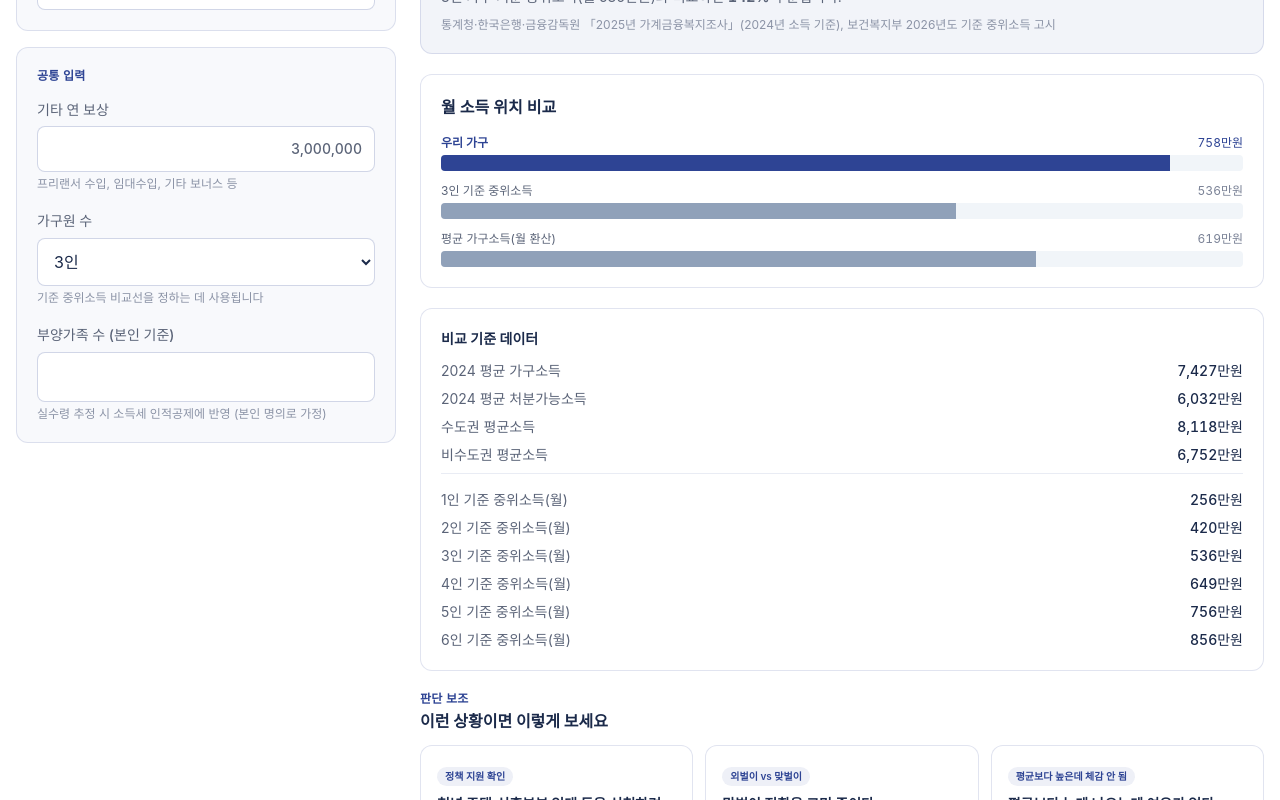
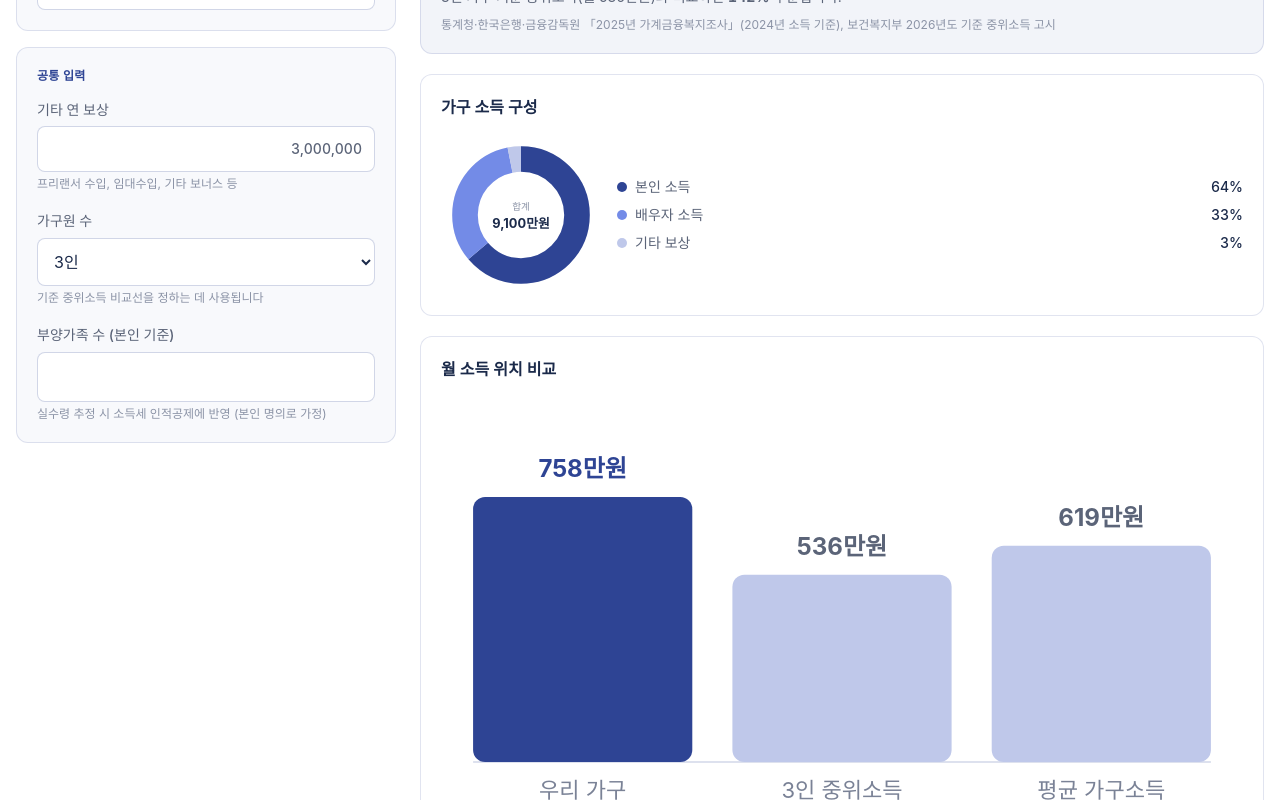
Before and after one commit to parkdane/pay-calc, a Next.js app: page /calc/household-income in a window 1280 px wide. Shown: the part 800-1600 px from the top of the page. Built offline with nearby package versions, Linux system fonts and the light colour scheme; a web font is replaced by a local one.

Commit message:
household-income: 소득구성 도넛차트, 위치비교 막대그래프 추가

```diff
--- a/components/HouseholdIncomeCalc.tsx
+++ b/components/HouseholdIncomeCalc.tsx
@@ -81,8 +81,6 @@ export default function HouseholdIncomeCalc() {
       vsMedian,
     };
   }, [mySalary, myBonus, spouseSalary, spouseBonus, otherIncome, householdSize, dependents]);
-
-  const chartMax = Math.max(result.monthlyTotal, MEDIAN_INCOME_2026[4]) * 1.1;
 
   return (
     <div className="mx-auto max-w-[1280px] px-4">
@@ -191,38 +189,28 @@ export default function HouseholdIncomeCalc() {
             </p>
           </div>
 
+          {/* 소득 구성 (도넛차트) */}
+          <div className="rounded-xl border border-[rgba(46,68,148,0.14)] bg-white p-5">
+            <p className="mb-4 font-semibold text-[#1B2A4A]">가구 소득 구성</p>
+            <IncomeDonut
+              segments={[
+                { label: "본인 소득", value: result.myAnnual, color: "#2E4494" },
+                { label: "배우자 소득", value: result.spouseAnnual, color: "#738BE7" },
+                { label: "기타 보상", value: otherIncome, color: "#BFC8EA" },
+              ]}
+            />
+          </div>
+
           {/* 월 소득 위치 비교 (차트) */}
           <div className="rounded-xl border border-[rgba(46,68,148,0.14)] bg-white p-5">
             <p className="font-semibold text-[#1B2A4A]">월 소득 위치 비교</p>
-            <div className="mt-4 space-y-3">
-              <div>
-                <div className="mb-1 flex justify-between text-xs">
-                  <span className="font-bold text-[#2E4494]">우리 가구</span>
-                  <span className="tabular-nums text-[#2E4494]">{manwon(result.monthlyTotal)}</span>
-                </div>
-                <div className="h-4 w-full overflow-hidden rounded bg-slate-100">
-                  <div className="h-full bg-[#2E4494]" style={{ width: `${Math.min((result.monthlyTotal / chartMax) * 100, 100)}%` }} />
-                </div>
-              </div>
-              <div>
-                <div className="mb-1 flex justify-between text-xs">
-                  <span className="text-[#5B6478]">{householdSize}인 기준 중위소득</span>
-                  <span className="tabular-nums text-[#7A8296]">{manwon(result.medianIncome)}</span>
-                </div>
-                <div className="h-4 w-full overflow-hidden rounded bg-slate-100">
-                  <div className="h-full bg-slate-400" style={{ width: `${(result.medianIncome / chartMax) * 100}%` }} />
-                </div>
-              </div>
-              <div>
-                <div className="mb-1 flex justify-between text-xs">
-                  <span className="text-[#5B6478]">평균 가구소득(월 환산)</span>
-                  <span className="tabular-nums text-[#7A8296]">{manwon(AVG_HOUSEHOLD_INCOME / 12)}</span>
-                </div>
-                <div className="h-4 w-full overflow-hidden rounded bg-slate-100">
-                  <div className="h-full bg-slate-400" style={{ width: `${(AVG_HOUSEHOLD_INCOME / 12 / chartMax) * 100}%` }} />
-                </div>
-              </div>
-            </div>
+            <PositionBarChart
+              bars={[
+                { label: "우리 가구", value: result.monthlyTotal, highlight: true },
+                { label: `${householdSize}인 중위소득`, value: result.medianIncome },
+                { label: "평균 가구소득", value: AVG_HOUSEHOLD_INCOME / 12 },
+              ]}
+            />
           </div>
 
           {/* 비교 기준 데이터 */}
@@ -319,6 +307,114 @@ const HOUSEHOLD_DECISION_CARDS = [
   },
 ];
 
+// 소득 구성 도넛차트
+function IncomeDonut({ segments }: { segments: { label: string; value: number; color: string }[] }) {
+  const total = segments.reduce((s, x) => s + x.value, 0);
+  const visible = segments.filter((s) => s.value > 0);
+  const R = 70;
+  const CX = 100;
+  const CY = 100;
+  const STROKE = 32;
+  const circumference = 2 * Math.PI * R;
+
+  let offset = 0;
+  const arcs = visible.map((s) => {
+    const frac = total > 0 ? s.value / total : 0;
+    const dash = frac * circumference;
+    const arc = { ...s, dash, offset };
+    offset += dash;
+    return arc;
+  });
+
+  return (
+    <div className="flex flex-col items-center gap-4 sm:flex-row sm:items-center">
+      <svg viewBox="0 0 200 200" className="h-40 w-40 shrink-0">
+        <circle cx={CX} cy={CY} r={R} fill="none" stroke="#EEF0F4" strokeWidth={STROKE} />
+        {arcs.map((a) => (
+          <circle
+            key={a.label}
+            cx={CX}
+            cy={CY}
+            r={R}
+            fill="none"
+            stroke={a.color}
+            strokeWidth={STROKE}
+            strokeDasharray={`${a.dash} ${circumference - a.dash}`}
+            strokeDashoffset={-a.offset}
+            transform={`rotate(-90 ${CX} ${CY})`}
+            strokeLinecap={arcs.length === 1 ? "butt" : "butt"}
+          />
+        ))}
+        <text x={CX} y={CY - 6} textAnchor="middle" fontSize="12" fill="#8B93A6">
+          합계
+        </text>
+        <text x={CX} y={CY + 16} textAnchor="middle" fontSize="16" fontWeight="700" fill="#1B2A4A">
+          {manwon(total)}
+        </text>
+      </svg>
+      <div className="w-full space-y-2 text-sm">
+        {visible.map((s) => (
+          <div key={s.label} className="flex items-center gap-2">
+            <span className="h-2.5 w-2.5 shrink-0 rounded-full" style={{ background: s.color }} />
+            <span className="text-[#5B6478]">{s.label}</span>
+            <span className="ml-auto shrink-0 tabular-nums font-medium text-[#1B2A4A]">
+              {total > 0 ? ((s.value / total) * 100).toFixed(0) : 0}%
+            </span>
+          </div>
+        ))}
+      </div>
+    </div>
+  );
+}
+
+// 월 소득 위치 비교 막대그래프
+function PositionBarChart({ bars }: { bars: { label: string; value: number; highlight?: boolean }[] }) {
+  const W = 400;
+  const H = 220;
+  const padTop = 34;
+  const padBottom = 34;
+  const padSide = 16;
+  const max = Math.max(...bars.map((b) => b.value)) * 1.15;
+  const gap = 20;
+  const barWidth = (W - padSide * 2 - gap * (bars.length - 1)) / bars.length;
+
+  return (
+    <svg viewBox={`0 0 ${W} ${H}`} className="mt-2 w-full">
+      <line
+        x1={padSide}
+        y1={H - padBottom}
+        x2={W - padSide}
+        y2={H - padBottom}
+        stroke="rgba(46,68,148,0.16)"
+      />
+      {bars.map((b, i) => {
+        const barH = ((H - padTop - padBottom) * b.value) / max;
+        const x = padSide + i * (barWidth + gap);
+        const y = H - padBottom - barH;
+        const color = b.highlight ? "#2E4494" : "#BFC8EA";
+        return (
+          <g key={b.label}>
+            <rect x={x} y={y} width={barWidth} height={Math.max(barH, 1)} rx={6} fill={color} />
+            <text
+              x={x + barWidth / 2}
+              y={y - 10}
+              textAnchor="middle"
+              fontSize="12"
+              fontWeight="700"
+              fill={b.highlight ? "#2E4494" : "#5B6478"}
+            >
+              {manwon(b.value)}
+            </text>
+            <text x={x + barWidth / 2} y={H - padBottom + 18} textAnchor="middle" fontSize="11" fill="#7A8296">
+              {b.label}
+            </text>
+          </g>
+        );
+      })}
+    </svg>
+  );
+}
+
 function MoneyField({
   label,
   value,
```
